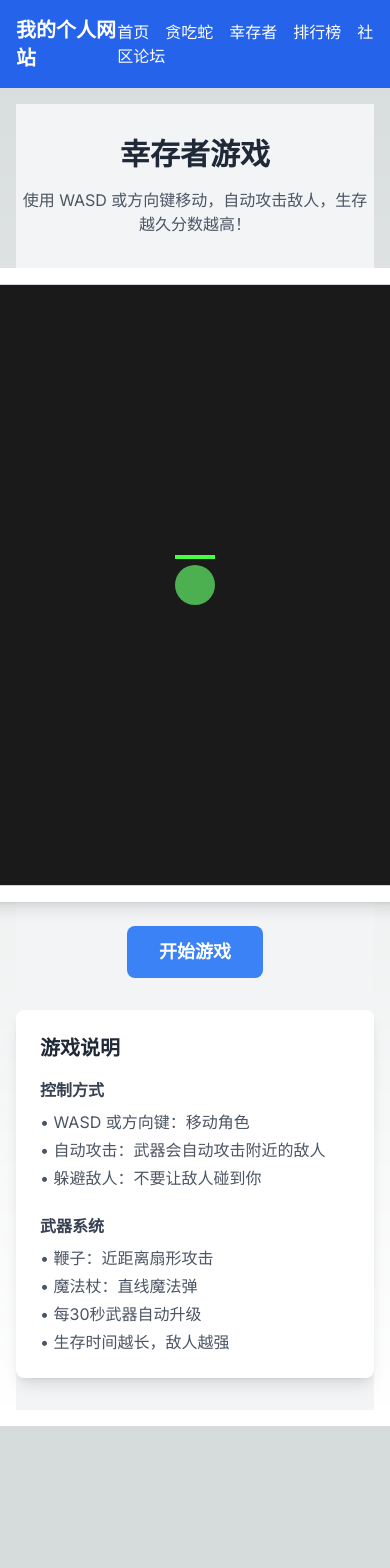
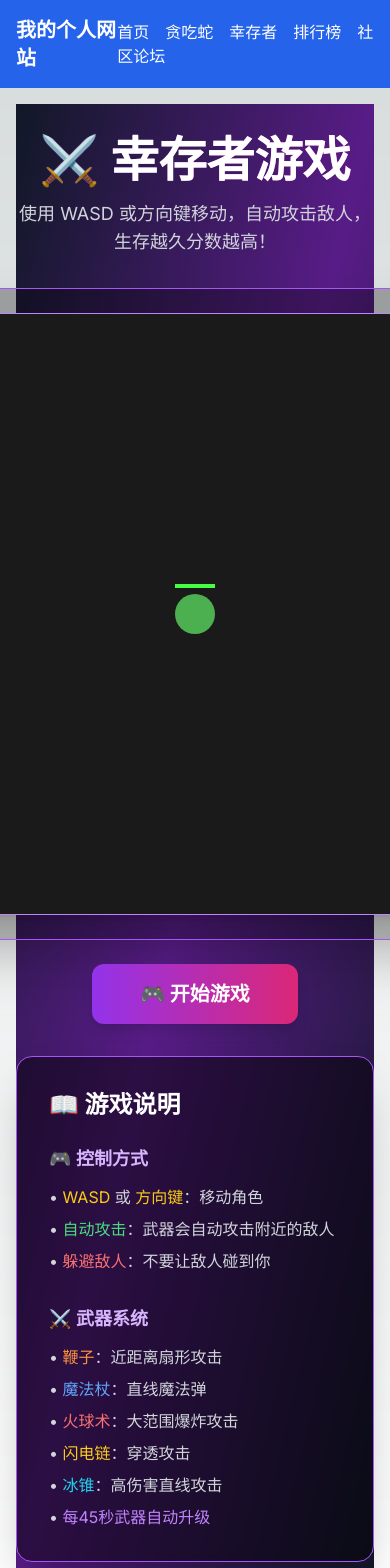
Before and after one commit to talent5978/personal-website, a Next.js app: page /survivor in a window 390 px wide. Shown: the top 1568 px of the page. Before the commit the page ends 1426 px from the top, so only its background shows below. Built offline with nearby package versions, Linux system fonts and the light colour scheme.

Commit message:
feat: 优化幸存者游戏，增加5种武器类型，改善游戏平衡性和界面设计

```diff
--- a/src/app/survivor/page.tsx
+++ b/src/app/survivor/page.tsx
@@ -60,17 +60,38 @@ interface GameState {
 const WEAPONS = {
     whip: {
         name: '鞭子',
-        damage: 20,
+        damage: 25,
         range: 80,
-        cooldown: 500,
-        maxLevel: 3
+        cooldown: 400,
+        maxLevel: 5
     },
     magicWand: {
         name: '魔法杖',
-        damage: 15,
+        damage: 20,
+        range: 150,
+        cooldown: 250,
+        maxLevel: 5
+    },
+    fireball: {
+        name: '火球术',
+        damage: 35,
+        range: 200,
+        cooldown: 600,
+        maxLevel: 4
+    },
+    lightning: {
+        name: '闪电链',
+        damage: 30,
+        range: 180,
+        cooldown: 800,
+        maxLevel: 3
+    },
+    iceSpike: {
+        name: '冰锥',
+        damage: 40,
         range: 120,
-        cooldown: 300,
-        maxLevel: 3
+        cooldown: 500,
+        maxLevel: 4
     }
 }
 
@@ -88,7 +109,10 @@ export default function SurvivorGame() {
         enemies: [],
         weapons: [
             { ...WEAPONS.whip, id: 'whip', lastFired: 0, level: 1 },
-            { ...WEAPONS.magicWand, id: 'magicWand', lastFired: 0, level: 1 }
+            { ...WEAPONS.magicWand, id: 'magicWand', lastFired: 0, level: 1 },
+            { ...WEAPONS.fireball, id: 'fireball', lastFired: 0, level: 1 },
+            { ...WEAPONS.lightning, id: 'lightning', lastFired: 0, level: 1 },
+            { ...WEAPONS.iceSpike, id: 'iceSpike', lastFired: 0, level: 1 }
         ],
         projectiles: [],
         score: 0,
@@ -143,7 +167,10 @@ export default function SurvivorGame() {
             projectiles: [],
             weapons: [
                 { ...WEAPONS.whip, id: 'whip', lastFired: 0, level: 1 },
-                { ...WEAPONS.magicWand, id: 'magicWand', lastFired: 0, level: 1 }
+                { ...WEAPONS.magicWand, id: 'magicWand', lastFired: 0, level: 1 },
+                { ...WEAPONS.fireball, id: 'fireball', lastFired: 0, level: 1 },
+                { ...WEAPONS.lightning, id: 'lightning', lastFired: 0, level: 1 },
+                { ...WEAPONS.iceSpike, id: 'iceSpike', lastFired: 0, level: 1 }
             ]
         }))
     }
@@ -176,10 +203,10 @@ export default function SurvivorGame() {
             id: Date.now() + Math.random(),
             x,
             y,
-            size: 15 + Math.random() * 10,
-            speed: 1 + Math.random() * 2,
-            health: 30 + Math.floor(gameState.time / 30) * 10,
-            maxHealth: 30 + Math.floor(gameState.time / 30) * 10
+            size: 12 + Math.random() * 8,
+            speed: 0.8 + Math.random() * 1.5,
+            health: 25 + Math.floor(gameState.time / 60) * 8,
+            maxHealth: 25 + Math.floor(gameState.time / 60) * 8
         }
 
         setGameState(prev => ({
@@ -195,7 +222,7 @@ export default function SurvivorGame() {
 
         const projectiles: Projectile[] = []
 
-        // 根据武器类型生成不同的投射物
+                // 根据武器类型生成不同的投射物
         switch (weapon.id) {
             case 'whip':
                 // 鞭子：近距离扇形攻击
@@ -229,6 +256,63 @@ export default function SurvivorGame() {
                     vx: (dx / distance) * 6,
                     vy: (dy / distance) * 6,
                     size: 6,
+                    damage: weapon.damage * weapon.level,
+                    weaponId: weapon.id
+                })
+                break
+
+            case 'fireball':
+                // 火球术：大范围爆炸
+                for (let i = 0; i < 5; i++) {
+                    const angle = (i - 2) * 0.4
+                    projectiles.push({
+                        id: Date.now() + i,
+                        x: player.x,
+                        y: player.y,
+                        vx: Math.cos(angle) * 5,
+                        vy: Math.sin(angle) * 5,
+                        size: 10,
+                        damage: weapon.damage * weapon.level,
+                        weaponId: weapon.id
+                    })
+                }
+                break
+
+            case 'lightning':
+                // 闪电链：穿透攻击
+                const lightningTargetX = player.x + (Math.random() - 0.5) * 300
+                const lightningTargetY = player.y + (Math.random() - 0.5) * 300
+                const lightningDx = lightningTargetX - player.x
+                const lightningDy = lightningTargetY - player.y
+                const lightningDistance = Math.sqrt(lightningDx * lightningDx + lightningDy * lightningDy) || 1
+
+                projectiles.push({
+                    id: Date.now(),
+                    x: player.x,
+                    y: player.y,
+                    vx: (lightningDx / lightningDistance) * 8,
+                    vy: (lightningDy / lightningDistance) * 8,
+                    size: 4,
+                    damage: weapon.damage * weapon.level,
+                    weaponId: weapon.id
+                })
+                break
+
+            case 'iceSpike':
+                // 冰锥：高伤害直线攻击
+                const iceTargetX = player.x + (Math.random() - 0.5) * 150
+                const iceTargetY = player.y + (Math.random() - 0.5) * 150
+                const iceDx = iceTargetX - player.x
+                const iceDy = iceTargetY - player.y
+                const iceDistance = Math.sqrt(iceDx * iceDx + iceDy * iceDy) || 1
+
+                projectiles.push({
+                    id: Date.now(),
+                    x: player.x,
+                    y: player.y,
+                    vx: (iceDx / iceDistance) * 7,
+                    vy: (iceDy / iceDistance) * 7,
+                    size: 7,
                     damage: weapon.damage * weapon.level,
                     weaponId: weapon.id
                 })
@@ -339,13 +423,13 @@ export default function SurvivorGame() {
                 fireWeapon(weapon, newState.player)
             })
 
-            // 生成敌人
-            if (Math.random() < 0.02 + newState.time / 1000) {
+            // 生成敌人（降低生成频率）
+            if (Math.random() < 0.01 + newState.time / 2000) {
                 spawnEnemy()
             }
 
-            // 升级武器（每30秒）
-            if (newState.time % 30 === 0 && newState.time > 0) {
+            // 升级武器（每45秒）
+            if (newState.time % 45 === 0 && newState.time > 0) {
                 newState.weapons = newState.weapons.map(weapon => {
                     if (weapon.level < weapon.maxLevel) {
                         return { ...weapon, level: weapon.level + 1 }
@@ -400,10 +484,10 @@ export default function SurvivorGame() {
         const healthPercentage = gameState.player.health / gameState.player.maxHealth
 
         ctx.fillStyle = '#ff4444'
-        ctx.fillRect(gameState.player.x - healthBarWidth/2, gameState.player.y - gameState.player.size - 10, healthBarWidth, healthBarHeight)
+        ctx.fillRect(gameState.player.x - healthBarWidth / 2, gameState.player.y - gameState.player.size - 10, healthBarWidth, healthBarHeight)
 
         ctx.fillStyle = '#44ff44'
-        ctx.fillRect(gameState.player.x - healthBarWidth/2, gameState.player.y - gameState.player.size - 10, healthBarWidth * healthPercentage, healthBarHeight)
+        ctx.fillRect(gameState.player.x - healthBarWidth / 2, gameState.player.y - gameState.player.size - 10, healthBarWidth * healthPercentage, healthBarHeight)
 
         // 绘制敌人
         gameState.enemies.forEach(enemy => {
@@ -420,7 +504,7 @@ export default function SurvivorGame() {
             ctx.fillRect(enemy.x - enemy.size, enemy.y - enemy.size - 8, enemy.size * 2 * enemyHealthPercentage, 3)
         })
 
-        // 绘制投射物
+                // 绘制投射物
         gameState.projectiles.forEach(projectile => {
             switch (projectile.weaponId) {
                 case 'whip':
@@ -428,6 +512,15 @@ export default function SurvivorGame() {
                     break
                 case 'magicWand':
                     ctx.fillStyle = '#00aaff'
+                    break
+                case 'fireball':
+                    ctx.fillStyle = '#ff4400'
+                    break
+                case 'lightning':
+                    ctx.fillStyle = '#ffff00'
+                    break
+                case 'iceSpike':
+                    ctx.fillStyle = '#00ffff'
                     break
                 default:
                     ctx.fillStyle = '#ffffff'
@@ -446,10 +539,10 @@ export default function SurvivorGame() {
         ctx.fillText(`生命: ${gameState.player.health}`, 10, 90)
 
         // 绘制武器信息
-        ctx.font = '14px Arial'
+        ctx.font = '12px Arial'
         gameState.weapons.forEach((weapon, index) => {
             ctx.fillStyle = '#ffffff'
-            ctx.fillText(`${weapon.name} Lv.${weapon.level}`, 10, 120 + index * 20)
+            ctx.fillText(`${weapon.name} Lv.${weapon.level}`, 10, 120 + index * 15)
         })
 
     }, [gameState])
@@ -491,48 +584,63 @@ export default function SurvivorGame() {
     }
 
     return (
-        <div className="min-h-screen bg-gray-100 py-8">
-            <div className="max-w-4xl mx-auto">
+        <div className="min-h-screen bg-gradient-to-br from-gray-900 via-purple-900 to-gray-900 py-8">
+            <div className="max-w-6xl mx-auto">
                 <div className="text-center mb-8">
-                    <h1 className="text-3xl font-bold text-gray-800 mb-4">幸存者游戏</h1>
-                    <p className="text-gray-600 mb-4">
+                    <h1 className="text-5xl font-bold text-white mb-4 bg-gradient-to-r from-purple-400 to-pink-400 bg-clip-text text-transparent">
+                        ⚔️ 幸存者游戏
+                    </h1>
+                    <p className="text-gray-300 mb-6 text-lg">
                         使用 WASD 或方向键移动，自动攻击敌人，生存越久分数越高！
                     </p>
+
+                    {/* 游戏状态显示 */}
+                    {gameState.gameStarted && !gameState.gameOver && (
+                        <div className="bg-black bg-opacity-50 rounded-lg p-4 mb-4 inline-block">
+                            <div className="text-white text-sm">
+                                <span className="mr-4">🎯 分数: {gameState.score}</span>
+                                <span className="mr-4">⏱️ 时间: {Math.floor(gameState.time / 60)}:{(gameState.time % 60).toString().padStart(2, '0')}</span>
+                                <span className="mr-4">❤️ 生命: {gameState.player.health}</span>
+                            </div>
+                        </div>
+                    )}
                 </div>
 
                 <div className="flex justify-center mb-6">
-                    <div className="bg-white p-4 rounded-lg shadow-lg">
+                    <div className="bg-black bg-opacity-30 p-6 rounded-xl shadow-2xl border border-purple-500">
                         <canvas
                             ref={canvasRef}
                             width={800}
                             height={600}
-                            className="border border-gray-300 rounded"
+                            className="border border-purple-400 rounded-lg shadow-lg"
                         />
                     </div>
                 </div>
 
-                <div className="text-center">
+                                <div className="text-center">
                     {!gameState.gameStarted && !gameState.gameOver && (
                         <button
                             onClick={startGame}
-                            className="bg-blue-500 hover:bg-blue-600 text-white px-8 py-3 rounded-lg text-lg font-semibold transition-colors"
+                            className="bg-gradient-to-r from-purple-600 to-pink-600 hover:from-purple-700 hover:to-pink-700 text-white px-12 py-4 rounded-xl text-xl font-bold transition-all transform hover:scale-105 shadow-lg"
                         >
-                            开始游戏
+                            🎮 开始游戏
                         </button>
                     )}
 
                     {gameState.gameOver && gameState.showGameOver && (
-                        <div className="bg-white p-6 rounded-lg shadow-lg max-w-md mx-auto">
-                            <h2 className="text-2xl font-bold text-gray-800 mb-4">游戏结束</h2>
-                            <p className="text-gray-600 mb-4">最终分数: {gameState.score}</p>
-                            <p className="text-gray-600 mb-4">生存时间: {Math.floor(gameState.time / 60)}:{(gameState.time % 60).toString().padStart(2, '0')}</p>
+                        <div className="bg-black bg-opacity-80 backdrop-blur-sm p-8 rounded-2xl shadow-2xl max-w-md mx-auto border border-purple-500">
+                            <h2 className="text-3xl font-bold text-white mb-6">🏁 游戏结束</h2>
+                            <div className="space-y-3 mb-6">
+                                <p className="text-purple-300 text-lg">🎯 最终分数: <span className="text-yellow-400 font-bold">{gameState.score}</span></p>
+                                <p className="text-purple-300 text-lg">⏱️ 生存时间: <span className="text-cyan-400 font-bold">{Math.floor(gameState.time / 60)}:{(gameState.time % 60).toString().padStart(2, '0')}</span></p>
+                            </div>
 
                             {!gameState.showSubmitForm ? (
                                 <button
                                     onClick={() => setGameState(prev => ({ ...prev, showSubmitForm: true }))}
-                                    className="bg-green-500 hover:bg-green-600 text-white px-6 py-2 rounded-lg mr-2"
+                                    className="bg-gradient-to-r from-green-500 to-emerald-500 hover:from-green-600 hover:to-emerald-600 text-white px-8 py-3 rounded-lg font-semibold transition-all transform hover:scale-105 mr-3"
                                 >
-                                    提交分数
+                                    📊 提交分数
                                 </button>
                             ) : (
                                 <div className="space-y-4">
@@ -541,18 +649,18 @@ export default function SurvivorGame() {
                                         value={gameState.playerName}
                                         onChange={(e) => setGameState(prev => ({ ...prev, playerName: e.target.value }))}
                                         placeholder="请输入你的名字"
-                                        className="w-full px-3 py-2 border border-gray-300 rounded-md focus:outline-none focus:ring-2 focus:ring-blue-500"
+                                        className="w-full px-4 py-3 border border-purple-400 rounded-lg focus:outline-none focus:ring-2 focus:ring-purple-500 bg-black bg-opacity-50 text-white placeholder-gray-400"
                                     />
-                                    <div className="flex gap-2">
+                                    <div className="flex gap-3">
                                         <button
                                             onClick={submitScore}
-                                            className="bg-green-500 hover:bg-green-600 text-white px-6 py-2 rounded-lg"
+                                            className="bg-gradient-to-r from-green-500 to-emerald-500 hover:from-green-600 hover:to-emerald-600 text-white px-6 py-2 rounded-lg font-semibold transition-all transform hover:scale-105"
                                         >
                                             提交
                                         </button>
                                         <button
                                             onClick={() => setGameState(prev => ({ ...prev, showSubmitForm: false }))}
-                                            className="bg-gray-500 hover:bg-gray-600 text-white px-6 py-2 rounded-lg"
+                                            className="bg-gradient-to-r from-gray-500 to-gray-600 hover:from-gray-600 hover:to-gray-700 text-white px-6 py-2 rounded-lg font-semibold transition-all transform hover:scale-105"
                                         >
                                             取消
                                         </button>
@@ -562,32 +670,34 @@ export default function SurvivorGame() {
 
                             <button
                                 onClick={startGame}
-                                className="bg-blue-500 hover:bg-blue-600 text-white px-6 py-2 rounded-lg mt-4"
+                                className="bg-gradient-to-r from-purple-600 to-pink-600 hover:from-purple-700 hover:to-pink-700 text-white px-8 py-3 rounded-lg font-semibold transition-all transform hover:scale-105 mt-4"
                             >
-                                重新开始
+                                🔄 重新开始
                             </button>
                         </div>
                     )}
                 </div>
 
-                <div className="mt-8 bg-white p-6 rounded-lg shadow-lg">
-                    <h3 className="text-xl font-bold text-gray-800 mb-4">游戏说明</h3>
-                    <div className="grid md:grid-cols-2 gap-6">
+                <div className="mt-8 bg-black bg-opacity-50 backdrop-blur-sm p-8 rounded-2xl shadow-2xl border border-purple-500">
+                    <h3 className="text-2xl font-bold text-white mb-6">📖 游戏说明</h3>
+                    <div className="grid md:grid-cols-2 gap-8">
                         <div>
-                            <h4 className="font-semibold text-gray-700 mb-2">控制方式</h4>
-                            <ul className="text-gray-600 space-y-1">
-                                <li>• WASD 或方向键：移动角色</li>
-                                <li>• 自动攻击：武器会自动攻击附近的敌人</li>
-                                <li>• 躲避敌人：不要让敌人碰到你</li>
+                            <h4 className="font-semibold text-purple-300 mb-3 text-lg">🎮 控制方式</h4>
+                            <ul className="text-gray-300 space-y-2">
+                                <li>• <span className="text-yellow-400">WASD</span> 或 <span className="text-yellow-400">方向键</span>：移动角色</li>
+                                <li>• <span className="text-green-400">自动攻击</span>：武器会自动攻击附近的敌人</li>
+                                <li>• <span className="text-red-400">躲避敌人</span>：不要让敌人碰到你</li>
                             </ul>
                         </div>
                         <div>
-                            <h4 className="font-semibold text-gray-700 mb-2">武器系统</h4>
-                            <ul className="text-gray-600 space-y-1">
-                                <li>• 鞭子：近距离扇形攻击</li>
-                                <li>• 魔法杖：直线魔法弹</li>
-                                <li>• 每30秒武器自动升级</li>
-                                <li>• 生存时间越长，敌人越强</li>
+                            <h4 className="font-semibold text-purple-300 mb-3 text-lg">⚔️ 武器系统</h4>
+                            <ul className="text-gray-300 space-y-2">
+                                <li>• <span className="text-orange-400">鞭子</span>：近距离扇形攻击</li>
+                                <li>• <span className="text-blue-400">魔法杖</span>：直线魔法弹</li>
+                                <li>• <span className="text-red-400">火球术</span>：大范围爆炸攻击</li>
+                                <li>• <span className="text-yellow-400">闪电链</span>：穿透攻击</li>
+                                <li>• <span className="text-cyan-400">冰锥</span>：高伤害直线攻击</li>
+                                <li>• <span className="text-purple-400">每45秒武器自动升级</span></li>
                             </ul>
                         </div>
                     </div>
```
